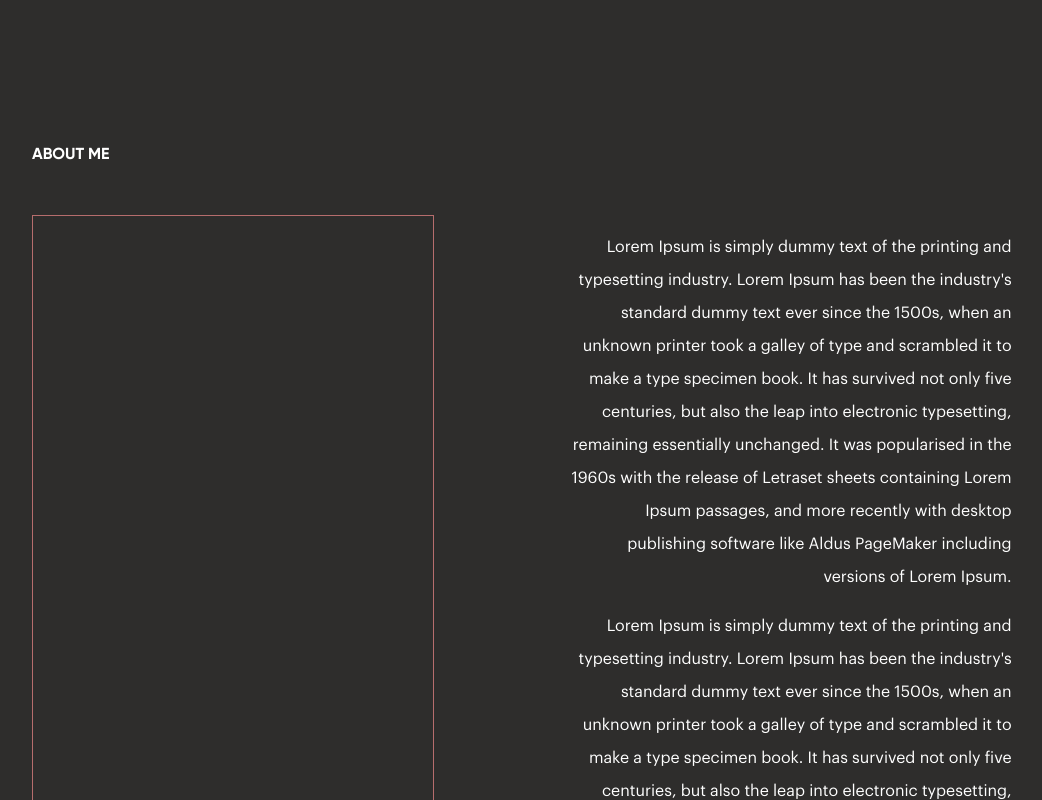
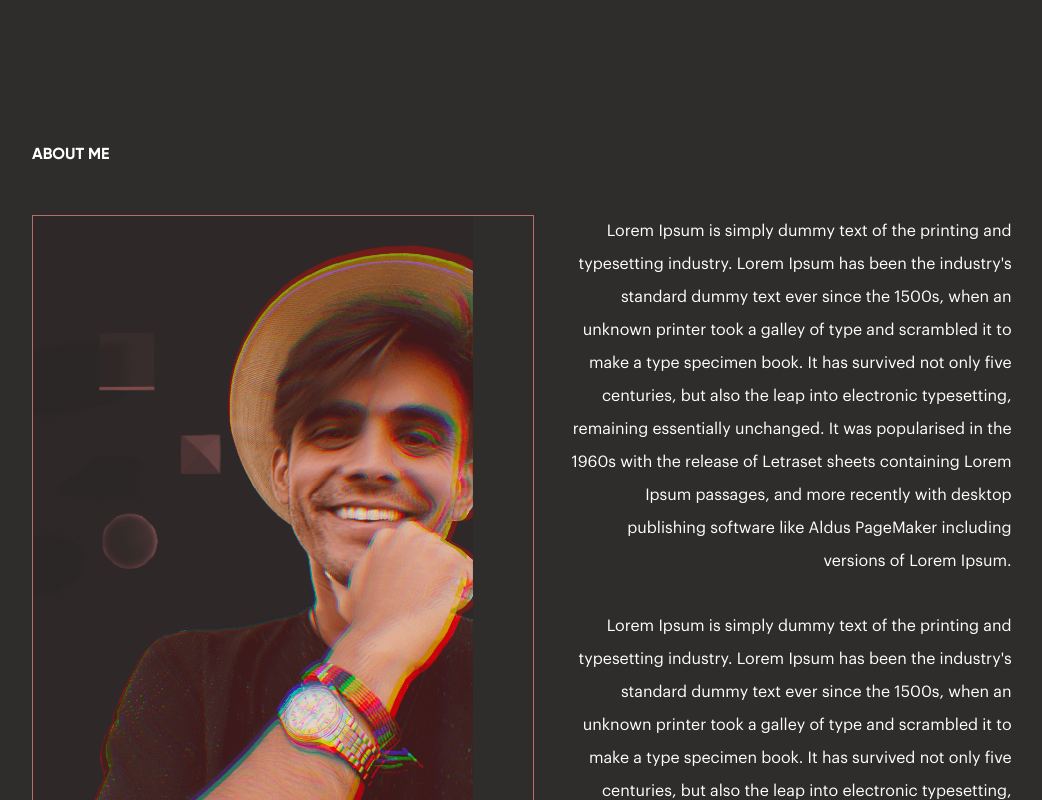
Before and after one commit to faculedesma/fledesma-dev, a React (Vite) app: page / in a window 1280 px wide. Shown: the part 2620-3420 px from the top of the page, without its empty margins (118-1160 px from the left). Built offline with nearby package versions, Linux system fonts and the light colour scheme.

Commit message:
feaet: add about me images & anim

```diff
--- a/src/components/about-me/AboutMe.tsx
+++ b/src/components/about-me/AboutMe.tsx
@@ -1,6 +1,7 @@
 import { useRef, useEffect } from 'react';
 import { useIntersection } from '@components/hooks/useIntersection';
-import Spline from '@splinetool/react-spline';
+import MePNG from '@assets/images/me.png';
+import MeBGPNG from '@assets/images/me-bg.png';
 import './about-me.scss';
 
 const AboutMe = () => {
@@ -15,6 +16,7 @@ const AboutMe = () => {
   useEffect(() => {
     if (isInViewport) {
       aboutRef.current?.classList.add('show-section-title');
+      aboutRef.current?.classList.add('show-about-me');
     }
   }, [isInViewport]);
 
@@ -22,13 +24,16 @@ const AboutMe = () => {
     <div className="container">
       <section
         ref={aboutRef}
-        id="about-me"
+        id="about"
         className="about-me"
       >
         <h3>About me</h3>
         <div className="about-me--content">
           <div className="about-me--content-left">
-            {/* <Spline scene="https://prod.spline.design/jHfZFxpSFhS0I00i/scene.splinecode" /> */}
+            <div className="about-me--content-left--images">
+              <img src={MePNG} alt="me" />
+              <img src={MeBGPNG} alt="me-bg" />
+            </div>
             <div className="about-me--content-left--bg"></div>
           </div>
           <div className="about-me--content-right">
--- a/src/components/about-me/about-me.scss
+++ b/src/components/about-me/about-me.scss
@@ -22,19 +22,59 @@
     align-items: flex-start;
     justify-content: space-between;
 
+    &-left,
+    &-right {
+      width: 45%;
+    }
+
     &-left {
       position: relative;
-      width: 37%;
-      height: 70%;
 
-      canvas {
+      &--images {
+        position: relative;
         width: 100%;
-        z-index: 2;
+        height: fit-content;
+
+        &:hover {
+          img:first-child {
+            scale: 1.1 1.1;
+            transition: scale calc($golden-ratio-time / 4)
+              ease-in;
+          }
+
+          img:last-child {
+            scale: 0.9 0.9;
+            transition: scale calc($golden-ratio-time / 4)
+              ease-in;
+          }
+        }
+
+        img {
+          width: 100%;
+          position: absolute;
+          top: 0;
+          left: 0;
+          opacity: 0;
+        }
+
+        img:first-child {
+          scale: 1 1;
+          transition: scale calc($golden-ratio-time / 4)
+            ease-in;
+          z-index: 2;
+        }
+
+        img:last-child {
+          scale: 1 1;
+          transition: scale calc($golden-ratio-time / 4)
+            ease-in;
+          z-index: 1;
+        }
       }
 
       &--bg {
-        width: 400px;
-        height: 620px;
+        width: 500px;
+        height: 720px;
         position: absolute;
         left: 0;
         top: 0;
@@ -45,9 +85,58 @@
 
     &-right {
       width: 45%;
+      display: flex;
+      flex-direction: column;
+      align-items: center;
+      justify-content: space-between;
+      gap: 2rem;
+      clip-path: polygon(0 0, 100% 0, 100% 100%, 0% 100%);
 
       p {
         text-align: end;
+        margin: 0;
+      }
+
+      p:first-child {
+        opacity: 0;
+        translate: 0 100%;
+      }
+
+      p:last-child {
+        opacity: 0;
+      }
+    }
+  }
+}
+
+.show-about-me {
+  .about-me {
+    &--content {
+      &-left {
+        &--images {
+          img:first-child {
+            animation: fade-in calc($golden-ratio-time / 4)
+              ease-in-out forwards;
+          }
+
+          img:last-child {
+            animation: fade-in calc($golden-ratio-time / 2)
+              ease-in-out forwards;
+          }
+        }
+      }
+
+      &-right {
+        p:first-child {
+          animation: slidey-in-fade
+            calc($golden-ratio-time / 4) ease-in-out
+            forwards;
+        }
+
+        p:last-child {
+          animation: fade-in calc($golden-ratio-time / 2)
+            ease-in-out forwards;
+        }
       }
     }
   }
@@ -71,7 +160,7 @@
 
       &-left {
         width: 100%;
-        height: 420px;
+        height: 550px;
 
         &--bg {
           width: 350px;
@@ -80,6 +169,9 @@
       }
 
       &-right {
+        p {
+          text-align: center;
+        }
       }
     }
   }
```
Also changed, not shown: src/assets/images/me-bg.png (added), src/assets/images/me.png (added).
